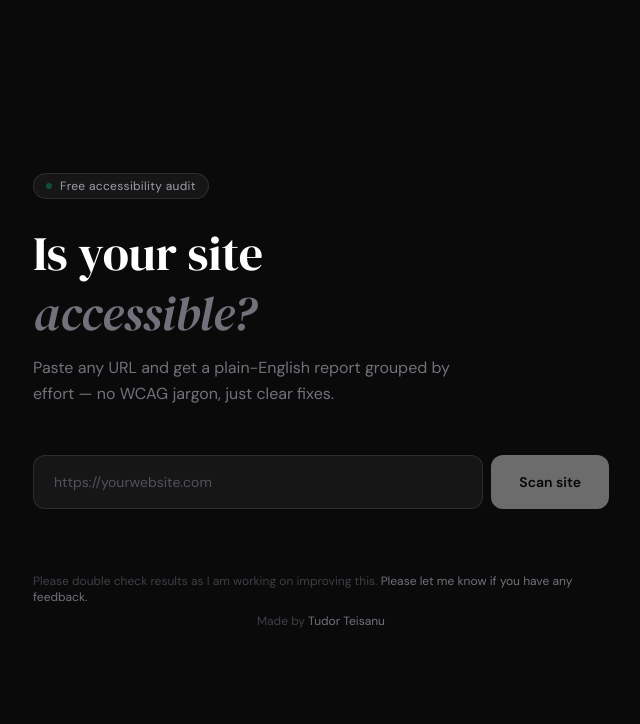
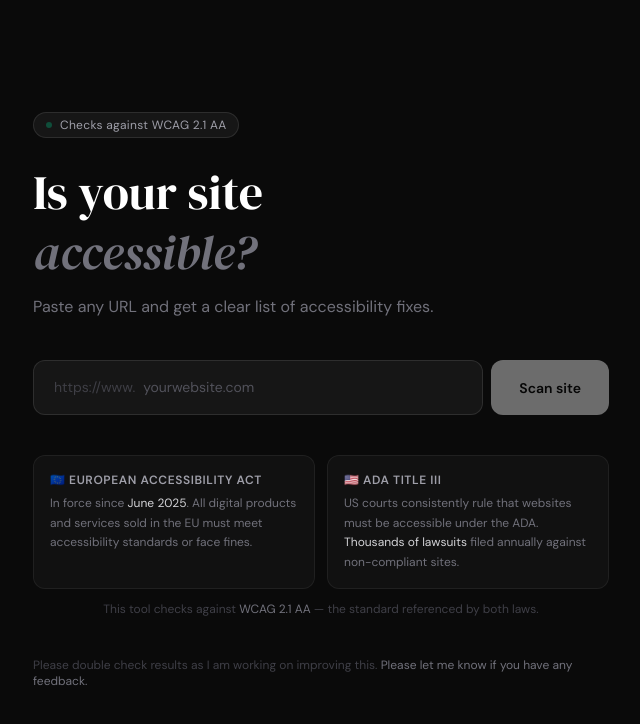
Before and after one commit to tudorDrayfus/accessibility-checker, a Next.js app: page / in a window 1280 px wide. Shown: the top 724 px of the page, without its empty margins (319-959 px from the left). Built offline with nearby package versions, Linux system fonts and the light colour scheme.

Commit message:
update landing copy, legal context, url prefill

```diff
--- a/app/page.tsx
+++ b/app/page.tsx
@@ -55,7 +55,7 @@ const effortConfig = {
 };
 
 export default function Home() {
-  const [url, setUrl] = useState("");
+  const [domain, setDomain] = useState("");
   const [violations, setViolations] = useState<Violation[]>([]);
   const [total, setTotal] = useState<number | null>(null);
   const [scannedUrl, setScannedUrl] = useState<string | null>(null);
@@ -67,8 +67,18 @@ export default function Home() {
   const [activeViolation, setActiveViolation] = useState<Violation | null>(null);
   const imageRef = useRef<HTMLDivElement>(null);
 
+  function getFullUrl(input: string) {
+    const trimmed = input.trim();
+    if (!trimmed) return "";
+    if (trimmed.startsWith("http://") || trimmed.startsWith("https://")) return trimmed;
+    return `https://www.${trimmed}`;
+  }
+
   async function handleSubmit(e: React.FormEvent) {
     e.preventDefault();
+    const fullUrl = getFullUrl(domain);
+    if (!fullUrl) return;
+
     setLoading(true);
     setViolations([]);
     setTotal(null);
@@ -80,7 +90,7 @@ export default function Home() {
     const res = await fetch("/api/scan", {
       method: "POST",
       headers: { "Content-Type": "application/json" },
-      body: JSON.stringify({ url }),
+      body: JSON.stringify({ url: fullUrl }),
     });
 
     const data = await res.json();
@@ -90,7 +100,7 @@ export default function Home() {
     } else {
       setViolations(data.violations ?? []);
       setTotal(data.total ?? 0);
-      setScannedUrl(url);
+      setScannedUrl(fullUrl);
       setScreenshot(data.screenshot ?? null);
       setPageWidth(data.pageWidth ?? 1440);
       setPageHeight(data.pageHeight ?? 900);
@@ -124,23 +134,87 @@ export default function Home() {
         .fade-up { animation: fadeUp 0.5s ease both; }
         .fade-in { animation: fadeIn 0.4s ease both; }
         .scanning-dot { animation: pulse-dot 1s infinite; }
-        .overlay-box { cursor: pointer; transition: all 0.15s ease; }
+        .overlay-box { cursor: pointer; transition: all 0.2s ease; }
         .violation-row { transition: background 0.15s ease; }
         .violation-row:hover { background: rgba(255,255,255,0.04); }
         .violation-row.active { background: rgba(255,255,255,0.06); }
         ::-webkit-scrollbar { width: 4px; }
         ::-webkit-scrollbar-track { background: transparent; }
         ::-webkit-scrollbar-thumb { background: #2a2a2a; border-radius: 2px; }
+        .url-input-wrapper {
+          display: flex;
+          align-items: center;
+          background: rgba(255,255,255,0.05);
+          border: 1px solid rgba(255,255,255,0.1);
+          border-radius: 12px;
+          overflow: hidden;
+          transition: border-color 0.2s;
+        }
+        .url-input-wrapper:focus-within {
+          border-color: rgba(255,255,255,0.3);
+        }
+        .url-prefix {
+          padding: 16px 0 16px 20px;
+          color: #3f3f46;
+          font-size: 14px;
+          white-space: nowrap;
+          user-select: none;
+          flex-shrink: 0;
+        }
+        .url-input {
+          flex: 1;
+          background: transparent;
+          color: white;
+          font-size: 14px;
+          padding: 16px 8px;
+          outline: none;
+          border: none;
+          min-width: 0;
+        }
+        .url-input::placeholder { color: #52525b; }
+        .url-input-sm-wrapper {
+          display: flex;
+          align-items: center;
+          background: rgba(255,255,255,0.05);
+          border: 1px solid rgba(255,255,255,0.1);
+          border-radius: 8px;
+          overflow: hidden;
+          transition: border-color 0.2s;
+          flex: 1;
+          min-width: 0;
+        }
+        .url-input-sm-wrapper:focus-within {
+          border-color: rgba(255,255,255,0.3);
+        }
+        .url-prefix-sm {
+          padding: 8px 0 8px 12px;
+          color: #3f3f46;
+          font-size: 11px;
+          white-space: nowrap;
+          user-select: none;
+          flex-shrink: 0;
+        }
+        .url-input-sm {
+          flex: 1;
+          background: transparent;
+          color: white;
+          font-size: 11px;
+          padding: 8px 6px;
+          outline: none;
+          border: none;
+          min-width: 0;
+        }
+        .url-input-sm::placeholder { color: #52525b; }
       `}</style>
 
       {/* LANDING STATE */}
       {!hasResults && (
-        <div className="flex items-center justify-center min-h-screen px-4 py-16">
+        <div className="flex flex-col items-center justify-center min-h-screen px-4 py-16">
           <div className="w-full max-w-xl">
-            <div className="mb-12 fade-up">
+            <div className="mb-10 fade-up">
               <div className="inline-flex items-center gap-2 bg-white/5 border border-white/10 rounded-full px-3 py-1 mb-6">
                 <span className="w-1.5 h-1.5 rounded-full bg-emerald-400 scanning-dot" />
-                <span className="text-xs text-zinc-400 tracking-wide">Free accessibility audit</span>
+                <span className="text-xs text-zinc-400 tracking-wide">Checks against WCAG 2.1 AA</span>
               </div>
               <h1
                 className="text-white text-5xl mb-3 leading-tight"
@@ -150,24 +224,27 @@ export default function Home() {
                 <em className="text-zinc-500">accessible?</em>
               </h1>
               <p className="text-zinc-500 text-base leading-relaxed max-w-md">
-                Paste any URL and get a plain-English report grouped by effort —
-                no WCAG jargon, just clear fixes.
+                Paste any URL and get a clear list of accessibility fixes.
               </p>
             </div>
 
+            {/* URL input */}
             <form onSubmit={handleSubmit} className="fade-up" style={{ animationDelay: "0.1s" }}>
               <div className="flex gap-2">
-                <input
-                  type="url"
-                  value={url}
-                  onChange={(e) => setUrl(e.target.value)}
-                  placeholder="https://yourwebsite.com"
-                  className="flex-1 bg-white/5 text-white border border-white/10 rounded-xl px-5 py-4 text-sm outline-none focus:border-white/30 transition placeholder-zinc-600"
-                />
+                <div className="url-input-wrapper flex-1">
+                  <span className="url-prefix">https://www.</span>
+                  <input
+                    type="text"
+                    value={domain}
+                    onChange={(e) => setDomain(e.target.value)}
+                    placeholder="yourwebsite.com"
+                    className="url-input"
+                  />
+                </div>
                 <button
                   type="submit"
-                  disabled={loading || !url}
-                  className="bg-white text-black font-semibold px-7 py-4 rounded-xl hover:bg-zinc-100 transition disabled:opacity-40 text-sm whitespace-nowrap"
+                  disabled={loading || !domain}
+                  className="bg-white text-black font-semibold px-7 py-4 rounded-xl hover:bg-zinc-100 transition disabled:opacity-40 text-sm whitespace-nowrap flex-shrink-0"
                 >
                   {loading ? (
                     <span className="flex items-center gap-2">
@@ -180,22 +257,38 @@ export default function Home() {
             </form>
 
             {error && (
-              <div className="bg-red-500/10 border border-red-500/20 rounded-xl px-5 py-4 mt-6 fade-up">
+              <div className="bg-red-500/10 border border-red-500/20 rounded-xl px-5 py-4 mt-4 fade-up">
                 <p className="text-red-400 text-sm">{error}</p>
               </div>
             )}
 
-            <div className="mt-16 flex flex-col items-center gap-2">
+            {/* Legal context */}
+            <div className="mt-10 fade-up" style={{ animationDelay: "0.2s" }}>
+              <div className="grid grid-cols-2 gap-3">
+                <div className="bg-white/[0.03] border border-white/[0.06] rounded-xl p-4">
+                  <p className="text-zinc-400 text-xs font-semibold uppercase tracking-wider mb-1.5">🇪🇺 European Accessibility Act</p>
+                  <p className="text-zinc-500 text-xs leading-relaxed">
+                    In force since <span className="text-zinc-300">June 2025</span>. All digital products and services sold in the EU must meet accessibility standards or face fines.
+                  </p>
+                </div>
+                <div className="bg-white/[0.03] border border-white/[0.06] rounded-xl p-4">
+                  <p className="text-zinc-400 text-xs font-semibold uppercase tracking-wider mb-1.5">🇺🇸 ADA Title III</p>
+                  <p className="text-zinc-500 text-xs leading-relaxed">
+                    US courts consistently rule that websites must be accessible under the ADA. <span className="text-zinc-300">Thousands of lawsuits</span> filed annually against non-compliant sites.
+                  </p>
+                </div>
+              </div>
+              <p className="text-zinc-700 text-xs text-center mt-3">
+                This tool checks against <span className="text-zinc-500">WCAG 2.1 AA</span> — the standard referenced by both laws.
+              </p>
+            </div>
+
+            {/* Footer */}
+            <div className="mt-10 flex flex-col items-center gap-1.5">
               <p className="text-zinc-700 text-xs">
                 Please double check results as I am working on improving this.{" "}
                 <a href="https://www.linkedin.com/in/tudor-teisanu-7b08a4b2/" target="_blank" rel="noopener noreferrer" className="text-zinc-500 hover:text-white transition">
                   Please let me know if you have any feedback.
-                </a>
-              </p>
-              <p className="text-zinc-700 text-xs">
-                Made by{" "}
-                <a href="https://www.linkedin.com/in/tudor-teisanu-7b08a4b2/" target="_blank" rel="noopener noreferrer" className="text-zinc-500 hover:text-white transition">
-                  Tudor Teisanu
                 </a>
               </p>
             </div>
@@ -214,13 +307,16 @@ export default function Home() {
             <div className="px-4 py-4 border-b border-white/5">
               {/* Rescan input */}
               <form onSubmit={handleSubmit} className="flex gap-1.5 mb-4">
-                <input
-                  type="url"
-                  value={url}
-                  onChange={(e) => setUrl(e.target.value)}
-                  placeholder="https://yourwebsite.com"
-                  className="flex-1 bg-white/5 text-white border border-white/10 rounded-lg px-3 py-2 text-xs outline-none focus:border-white/30 transition placeholder-zinc-600 min-w-0"
-                />
+                <div className="url-input-sm-wrapper">
+                  <span className="url-prefix-sm">https://www.</span>
+                  <input
+                    type="text"
+                    value={domain}
+                    onChange={(e) => setDomain(e.target.value)}
+                    placeholder="yourwebsite.com"
+                    className="url-input-sm"
+                  />
+                </div>
                 <button
                   type="submit"
                   disabled={loading}
@@ -249,7 +345,7 @@ export default function Home() {
               {/* Score bar */}
               <div>
                 <div className="flex justify-between text-xs text-zinc-600 mb-1">
-                  <span>Score</span>
+                  <span>WCAG 2.1 AA score</span>
                   <span>{Math.max(0, 100 - (total ?? 0) * 5)}/100</span>
                 </div>
                 <div className="h-1 bg-white/5 rounded-full overflow-hidden">
@@ -270,7 +366,6 @@ export default function Home() {
 
                 return (
                   <div key={effortLevel}>
-                    {/* Group label */}
                     <div className="px-4 py-2 flex items-center justify-between sticky top-0 bg-[#111] border-b border-white/5">
                       <div className="flex items-center gap-1.5">
                         <span className="text-xs">{config.icon}</span>
@@ -281,7 +376,6 @@ export default function Home() {
                       </span>
                     </div>
 
-                    {/* Violation rows */}
                     {group.map((v) => {
                       const isActive = activeViolation?.id === v.id;
                       return (
@@ -300,7 +394,6 @@ export default function Home() {
                             </div>
                           </div>
 
-                          {/* Expanded detail */}
                           {isActive && (
                             <div className="mt-3 ml-3.5">
                               <p className="text-zinc-400 text-xs leading-relaxed mb-2">{v.why}</p>
@@ -322,11 +415,7 @@ export default function Home() {
             {/* Footer */}
             <div className="px-4 py-3 border-t border-white/5">
               <p className="text-zinc-700 text-xs">
-                Made by{" "}
-                <a href="https://www.linkedin.com/in/tudor-teisanu-7b08a4b2/" target="_blank" rel="noopener noreferrer" className="text-zinc-500 hover:text-white transition">
-                  Tudor Teisanu
-                </a>
-                {" "}·{" "}
+                Checks against WCAG 2.1 AA ·{" "}
                 <a href="https://www.linkedin.com/in/tudor-teisanu-7b08a4b2/" target="_blank" rel="noopener noreferrer" className="text-zinc-500 hover:text-white transition">
                   Feedback
                 </a>
@@ -348,7 +437,6 @@ export default function Home() {
                 className="w-full h-full object-cover object-top"
               />
 
-              {/* Show all boxes dimmed, active violation boxes highlighted */}
               {violations.map((violation) =>
                 (violation.boxes ?? []).map((box, boxIdx) => {
                   const config = effortConfig[violation.effort];
```
